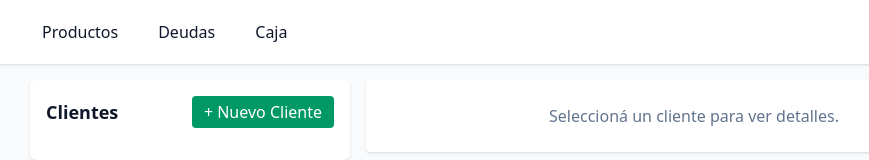
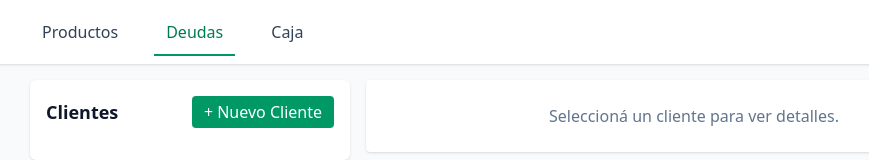
Before and after one commit to ezearce/forrajeria-system, a Next.js app: page /deudas in a window 1280 px wide. Shown: the top 160 px of the page, without its empty margins (114-983 px from the left). Built offline with nearby package versions, Linux system fonts and the light colour scheme; no server answers; the database is empty.

Commit message:
update deudas and clients

```diff
--- a/package.json
+++ b/package.json
@@ -13,7 +13,6 @@
     "@prisma/client": "^7.1.0",
     "next": "16.0.8",
     "pg": "^8.16.3",
-    "prisma": "^7.1.0",
     "react": "19.2.1",
     "react-dom": "19.2.1"
   },
@@ -25,6 +24,7 @@
     "babel-plugin-react-compiler": "1.0.0",
     "eslint": "^9",
     "eslint-config-next": "16.0.8",
+    "prisma": "^7.1.0",
     "tailwindcss": "^4",
     "typescript": "^5"
   }
--- a/src/app/deudas/page.tsx
+++ b/src/app/deudas/page.tsx
@@ -24,6 +24,7 @@ export default function DeudasPage() {
       <div className="md:col-span-1">
         <ClientesList
             clientes={clientes}
+            selectedId={selected}
             onSelect={setSelected}
             onReload={loadClientes}
         />
--- a/src/app/layout.tsx
+++ b/src/app/layout.tsx
@@ -1,17 +1,49 @@
 // src/app/layout.tsx
+"use client";
+
 import "./globals.css";
 import Link from "next/link";
+import { usePathname } from "next/navigation";
 import type { ReactNode } from "react";
 
 export default function RootLayout({ children }: { children: ReactNode }) {
+  const pathname = usePathname();
+
+  const links = [
+    { href: "/productos", label: "Productos" },
+    { href: "/deudas", label: "Deudas" },
+    { href: "/caja", label: "Caja" },
+  ];
+
   return (
     <html lang="es">
       <body className="bg-slate-50 text-slate-900 antialiased">
         <header className="bg-white shadow-sm sticky top-0 z-20">
-          <nav className="max-w-5xl mx-auto px-4 h-16 flex items-center gap-4">
-            <Link href="/productos" className="px-3 py-2 rounded-md hover:bg-slate-100 cursor-pointer">Productos</Link>
-            <Link href="/deudas" className="px-3 py-2 rounded-md hover:bg-slate-100 cursor-pointer">Deudas</Link>
-            <Link href="/caja" className="px-3 py-2 rounded-md hover:bg-slate-100 cursor-pointer">Caja</Link>
+          <nav className="max-w-5xl mx-auto px-4 h-16 flex items-center gap-6 relative">
+            {links.map((link) => {
+              const isActive = pathname.startsWith(link.href);
+
+              return (
+                <Link
+                  key={link.href}
+                  href={link.href}
+                  className={`
+                    relative px-3 py-2 font-medium cursor-pointer transition-colors duration-200
+                    ${isActive ? "text-emerald-700" : "text-slate-700 hover:text-emerald-600"}
+                  `}
+                >
+                  {link.label}
+
+                  {/* Underline animado */}
+                  <span
+                    className={`
+                      absolute left-0 -bottom-1 h-[2px] bg-emerald-600 transition-all duration-300
+                      ${isActive ? "w-full" : "w-0"}
+                    `}
+                  ></span>
+                </Link>
+              );
+            })}
           </nav>
         </header>
 
--- a/src/components/deudas/ClientesList.tsx
+++ b/src/components/deudas/ClientesList.tsx
@@ -7,10 +7,12 @@ export type Cliente = { id: number; nombre: string; telefono?: string; movimient
 
 export function ClientesList({
   clientes,
+  selectedId,
   onSelect,
   onReload,
 }: {
   clientes: Cliente[];
+  selectedId: number | null;
   onSelect: (id: number) => void;
   onReload: () => void; // función que recarga clientes desde DeudasPage
 }) {
@@ -42,12 +44,14 @@ export function ClientesList({
             0
           );
 
+          const isSelected = selectedId === c.id; // <-- comparar
+
           return (
             <li
               key={c.id}
               onClick={() => onSelect(c.id)}
-              className="border rounded p-3 cursor-pointer hover:bg-slate-100 flex justify-between items-center"
-            >
+              className={`border rounded p-3 cursor-pointer flex justify-between items-center
+                hover:bg-slate-100 ${isSelected ? "bg-emerald-100 border-emerald-400" : ""}`}            >
               <div>
                 <span className="font-medium">{c.nombre}</span>
                 {c.telefono && <span className="text-sm text-slate-500 ml-2">({c.telefono})</span>}
```
Also changed, not shown: 1 other file (tests, documents, lock files or other folders).
